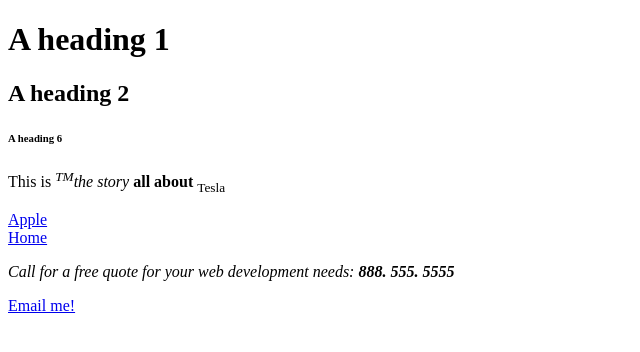
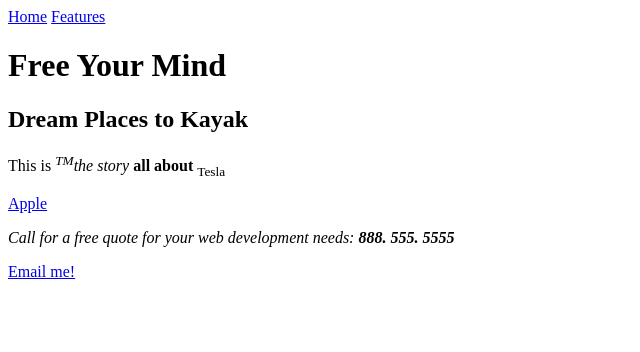
Before and after one commit to hmorris28/assignment1, a plain HTML site: page index.html in a window 1280 px wide. Shown: the whole page, without its empty margins (0-640 px from the left). Drawn offline with Linux system fonts and the light colour scheme.

Commit message:
Added Structure

```diff
--- a/index.html
+++ b/index.html
@@ -1,27 +1,48 @@
 <!DOCTYPE html>
 <html lang="en">
+
 <head>
     <meta charset="utf-8">
-    <title>All About Tesla</title>
+    <title>All About Kayaking</title>
     <link rel="stylesheet" type="text/css" href="css/styles.css">
 </head>
+
 <body>
-    <h1>A heading 1</h1>
-    <h2>A heading 2</h2>
-    <h6>A heading 6</h6>
 
-    <p>This is <em> <sup>TM</sup>the story</em> <strong>all about</strong> <sub>Tesla</sub> </p>
+    <header>
 
-    <a href="http://apple.com">Apple</a>
+        <nav>
 
-    <br>
+            <a href="index.html">Home</a>
+            <a href="features.html">Features</a>
 
-    <a href="index.html">Home</a>
+        </nav>
 
-    <br>
-    <p><em>Call for a free quote for your web development needs: <strong>888. 555. 5555</strong></em></p>
+    </header>
 
-    <a href="mailto:hmorris28@mail.naz.edu">Email me!</a>
+    <main>
+
+        <h1>Free Your Mind</h1>
+
+        <h2>Dream Places to Kayak</h2>
+
+
+        <p>This is <em> <sup>TM</sup>the story</em> <strong>all about</strong> <sub>Tesla</sub> </p>
+
+        <a href="http://apple.com">Apple</a>
+
+        <p><em>Call for a free quote for your web development needs: <strong>888. 555. 5555</strong></em></p>
+
+
+    </main>
+
+    <footer>
+
+        <a href="mailto:hmorris28@mail.naz.edu">Email me!</a>
+
+    </footer>
+
 
 </body>
+
 </html>
```
Also changed, not shown: features.html (added, +27 -0 lines).
